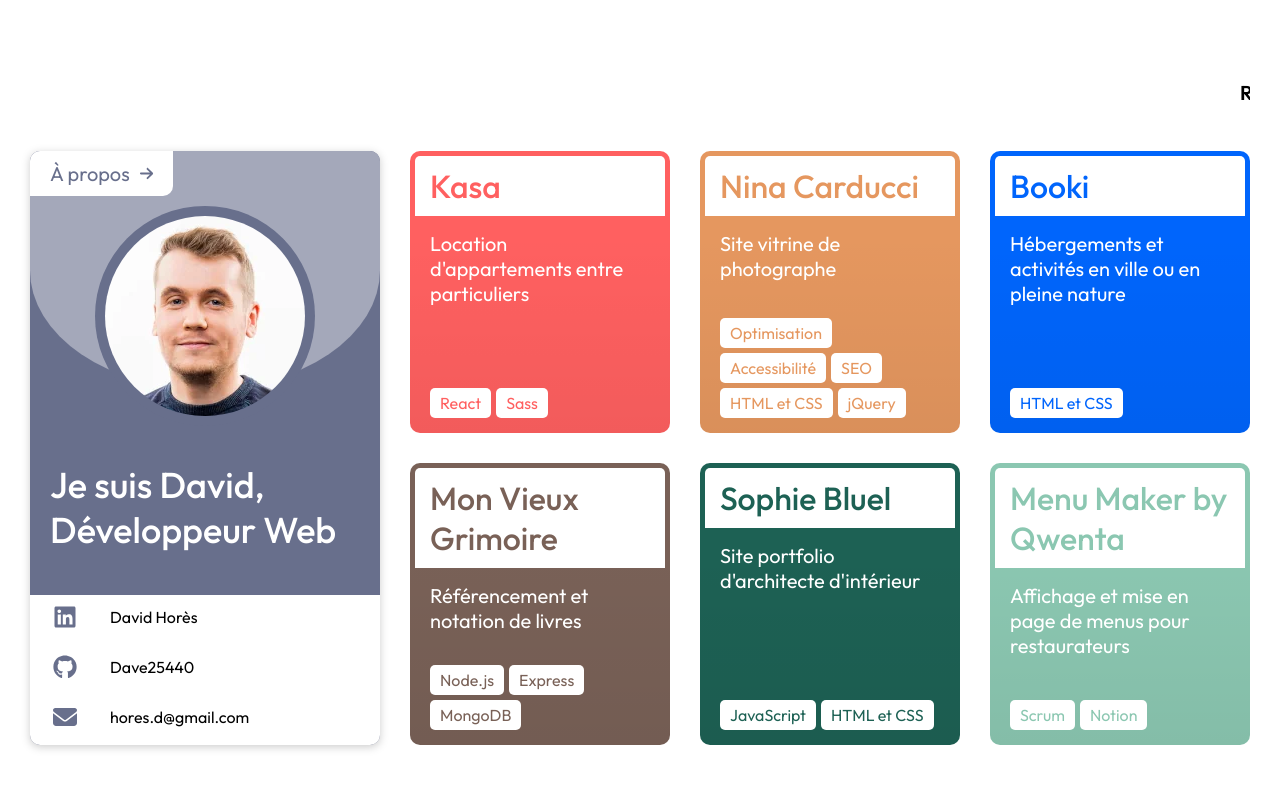
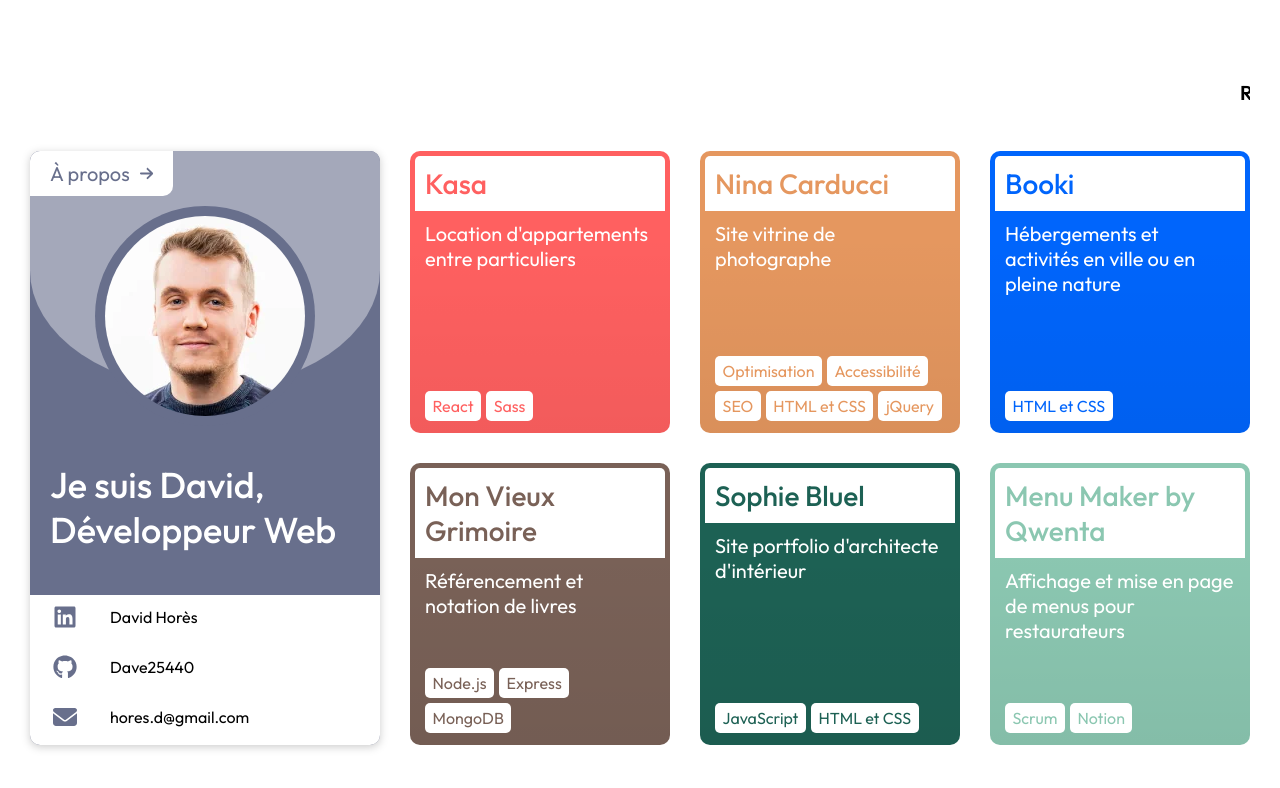
Before and after one commit to Dave25440/david-hores-portfolio, a React (Create React App) app: page /david-hores-portfolio/realisations in a window 1280 px wide. Shown: the top 788 px of the page. Built offline with nearby package versions, Linux system fonts and the light colour scheme.

Commit message:
Add media query to Card stylesheet and update Tags style

```diff
--- a/src/components/Card/Card.module.scss
+++ b/src/components/Card/Card.module.scss
@@ -22,9 +22,13 @@
         padding: 10px 15px;
         @include mixins.text-style(variables.$color-content, 2rem, 500);
 
+        @media (max-width: variables.$breakpoint-medium) {
+            font-size: 1.75rem;
+            padding: 10px;
+        }
+
         @media (max-width: variables.$breakpoint-small) {
             font-size: 1.625rem;
-            padding: 10px;
         }
     }
 
@@ -32,9 +36,12 @@
         padding: 15px;
         @include mixins.text-style(variables.$color-background, 1.25rem, 400);
 
+        @media (max-width: variables.$breakpoint-medium) {
+            padding: 10px;
+        }
+
         @media (max-width: variables.$breakpoint-small) {
             font-size: 1rem;
-            padding: 10px;
         }
     }
 }
--- a/src/components/Tags/Tags.module.scss
+++ b/src/components/Tags/Tags.module.scss
@@ -8,7 +8,7 @@
     margin: 5px 15px 10px 15px;
     @include mixins.list-style;
 
-    @media (max-width: variables.$breakpoint-small) {
+    @media (max-width: variables.$breakpoint-medium) {
         margin: 5px 10px 7.5px 10px;
     }
 
@@ -18,7 +18,7 @@
         padding: 5px 10px;
         @include mixins.text-style(variables.$color-content, 1rem, 400);
 
-        @media (max-width: variables.$breakpoint-small) {
+        @media (max-width: variables.$breakpoint-medium) {
             padding: 5px 7.5px;
         }
     }
```
